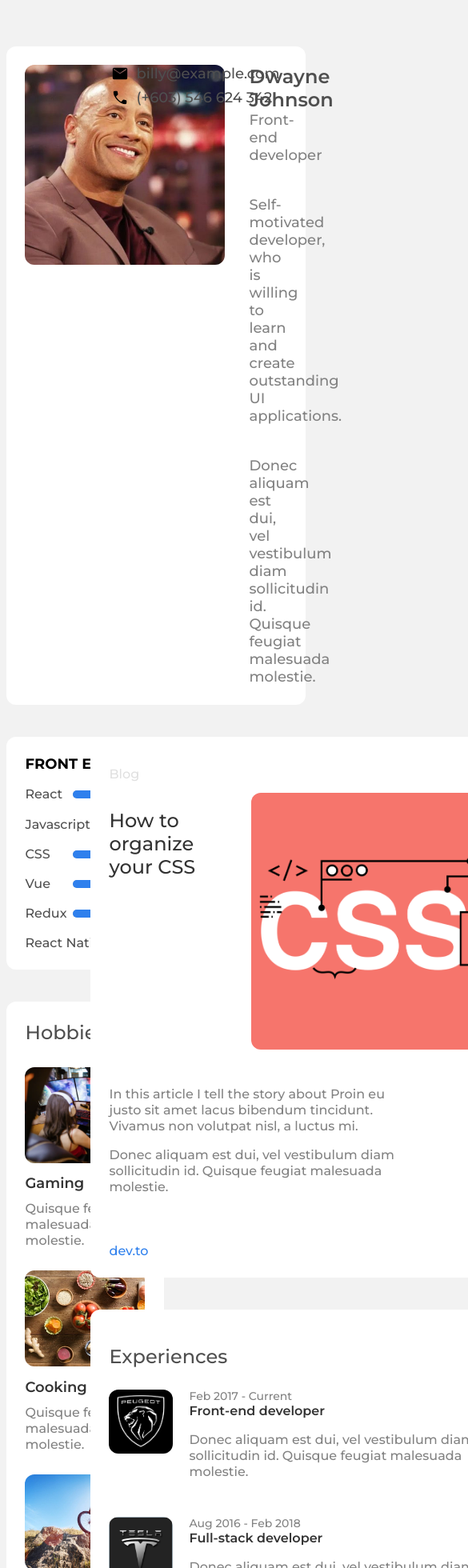
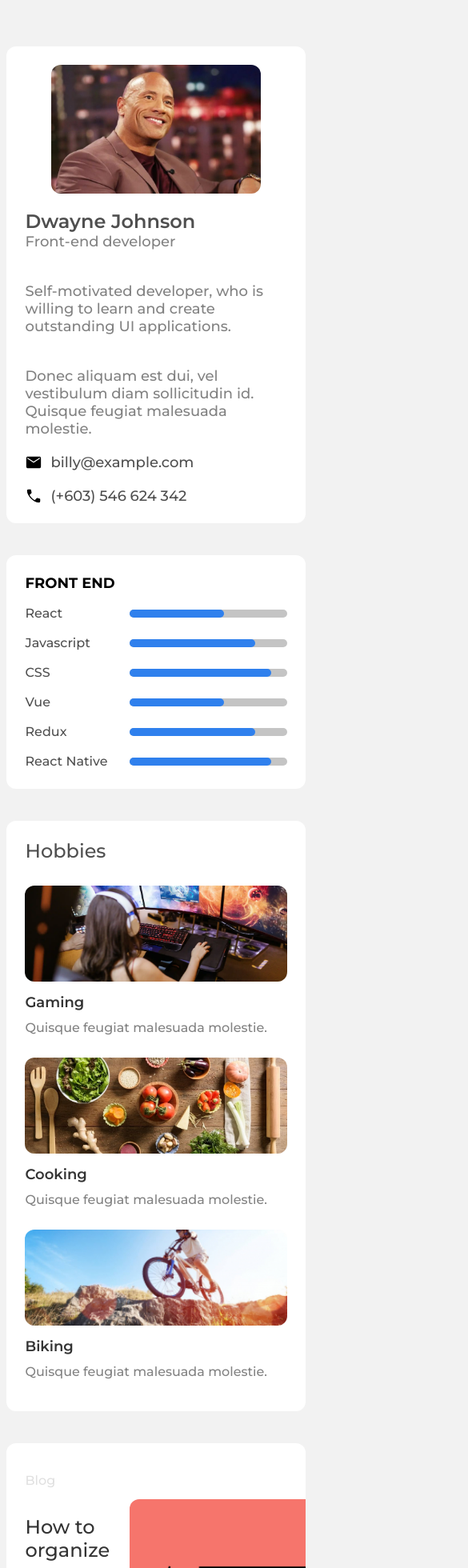
Before and after one commit to louchebem06/Portfolio-devchallenges.io, a SvelteKit app: page / in a window 390 px wide. Shown: the top 1960 px of the page at 80% size, 585 px wide, since content can reach past the window. Built offline with nearby package versions, Linux system fonts and the light colour scheme.

Commit message:
UPDATE: add responsive

```diff
--- a/src/app.html
+++ b/src/app.html
@@ -8,7 +8,7 @@
 	<head>
 		<meta charset="utf-8" />
 		<link rel="icon" href="%sveltekit.assets%/favicon.png" />
-		<meta name="viewport" content="width=device-width" />
+		<meta name="viewport" content="width=device-width, initial-scale=1.0">
 		%sveltekit.head%
 	</head>
 	<body data-sveltekit-prefetch>
--- a/src/routes/+page.svelte
+++ b/src/routes/+page.svelte
@@ -190,4 +190,21 @@
 		max-width: 570px;
 		transform: translateX(-45px);
 	}
+
+	@media only screen and (max-width: 1049px) {
+		.projects {
+			flex-direction: column;
+			gap: 20px;
+		}
+
+		.col {
+			flex-direction: column;
+		}
+
+		.second {
+			transform: translateY(0);
+			max-width: 100%;
+			width: 100%;
+		}
+	}
 </style>
--- a/src/routes/composant/Bio.svelte
+++ b/src/routes/composant/Bio.svelte
@@ -111,4 +111,28 @@
 		top: 30px;
 		left: calc(100% - 220px);
 	}
+
+	@media only screen and (max-width: 820px) {
+		.content {
+			flex-direction: column;
+			gap: 20px;
+		}
+
+		img {
+			margin: auto;
+			width: 80%;
+			height: auto;
+		}
+
+		.info {
+			width: auto;
+		}
+	}
+
+	@media only screen and (max-width: 518px) {
+		.line {
+			margin-top: 20px;
+			position: initial;
+		}
+	}
 </style>
--- a/src/routes/composant/Blog.svelte
+++ b/src/routes/composant/Blog.svelte
@@ -83,4 +83,10 @@
 		justify-content: space-between;
 		padding-bottom: 30px;
 	}
+
+	@media only screen and (max-width: 1049px) {
+		.content {
+			width: auto;
+		}
+	}
 </style>
--- a/src/routes/composant/Experiences.svelte
+++ b/src/routes/composant/Experiences.svelte
@@ -100,4 +100,10 @@
 		line-height: 20px;
 		color: #828282;
 	}
+
+	@media only screen and (max-width: 1049px) {
+		.content {
+			width: auto;
+		}
+	}
 </style>
--- a/src/routes/composant/FrontEnd.svelte
+++ b/src/routes/composant/FrontEnd.svelte
@@ -45,4 +45,10 @@
 		flex-direction: column;
 		gap: 17.07px;
 	}
+
+	@media only screen and (max-width: 1049px) {
+		.content {
+			width: auto;
+		}
+	}
 </style>
--- a/src/routes/composant/Hobbies.svelte
+++ b/src/routes/composant/Hobbies.svelte
@@ -75,4 +75,9 @@
 		color: #828282;
 	}
 
+	@media only screen and (max-width: 1049px) {
+		.content {
+			width: auto;
+		}
+	}
 </style>
--- a/src/routes/composant/Project.svelte
+++ b/src/routes/composant/Project.svelte
@@ -87,4 +87,10 @@
 		line-height: 29px;
 		color: #333333;
 	}
+
+	@media only screen and (max-width: 1049px) {
+		.content {
+			width: auto;
+		}
+	}
 </style>
```
